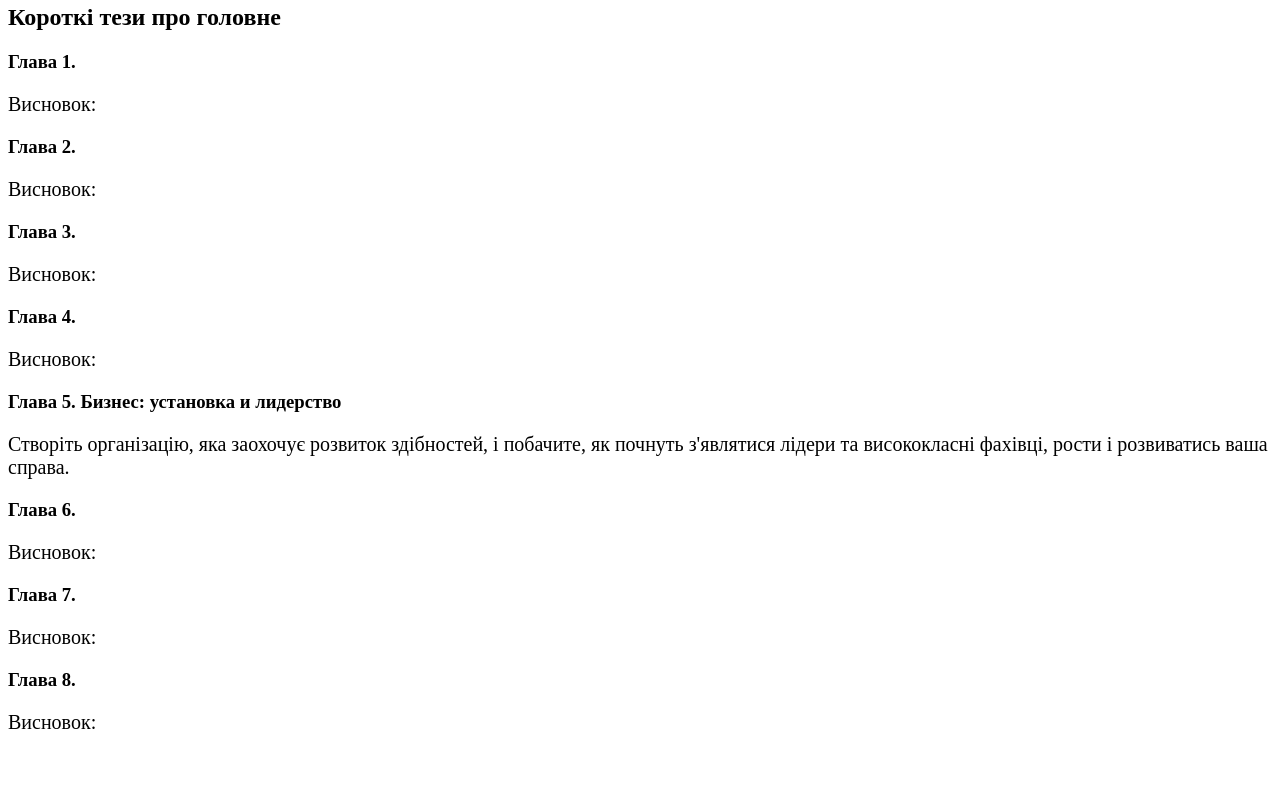
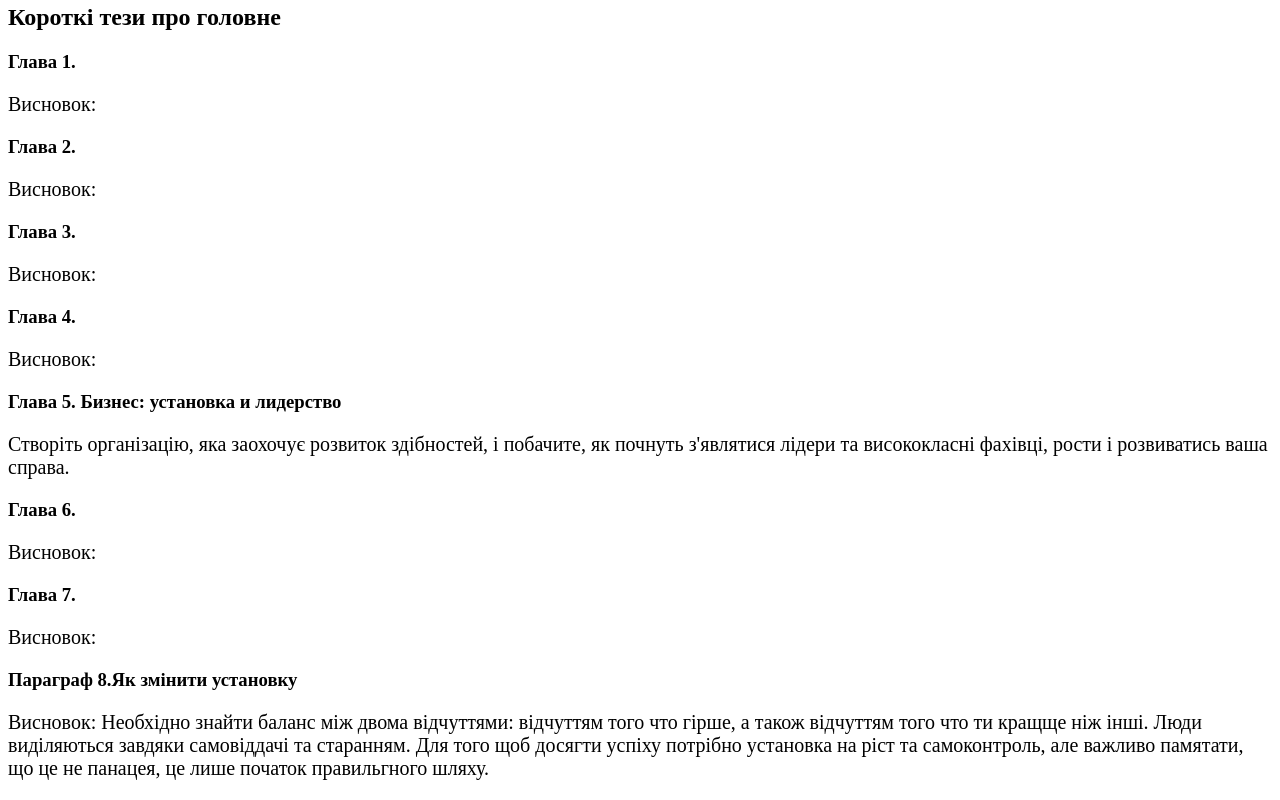
Before and after one commit to Pablo-Lipchanskyi/Soft-Slills-project-group-19, a plain HTML site: page index.html in a window 1280 px wide. Shown: the part 747-1547 px from the top of the page. Before the commit the page ends 1501 px from the top, so only its background shows below. Drawn offline with Linux system fonts and the light colour scheme.

Commit message:
Змінив язик основного документу та додав параграф 8.

```diff
--- a/index.html
+++ b/index.html
@@ -1,5 +1,5 @@
 <!DOCTYPE html>
-<html lang="en">
+<html lang="ua">
   <head>
     <meta charset="UTF-8" />
     <meta http-equiv="X-UA-Compatible" content="IE=edge" />
@@ -56,8 +56,14 @@
     </div>
 
     <div>
-      <h3>Глава 8.</h3>
-      <p>Висновок:</p>
+      <h3>Параграф 8.Як змінити установку</h3>
+      <p>
+        Висновок: Необхідно знайти баланс між двома відчуттями: відчуттям того
+        что гірше, а також відчуттям того что ти кращще ніж інші. Люди
+        виділяються завдяки самовіддачі та старанням. Для того щоб досягти
+        успіху потрібно установка на ріст та самоконтроль, але важливо памятати,
+        що це не панацея, це лише початок правильгного шляху.
+      </p>
     </div>
   </body>
 </html>
```
